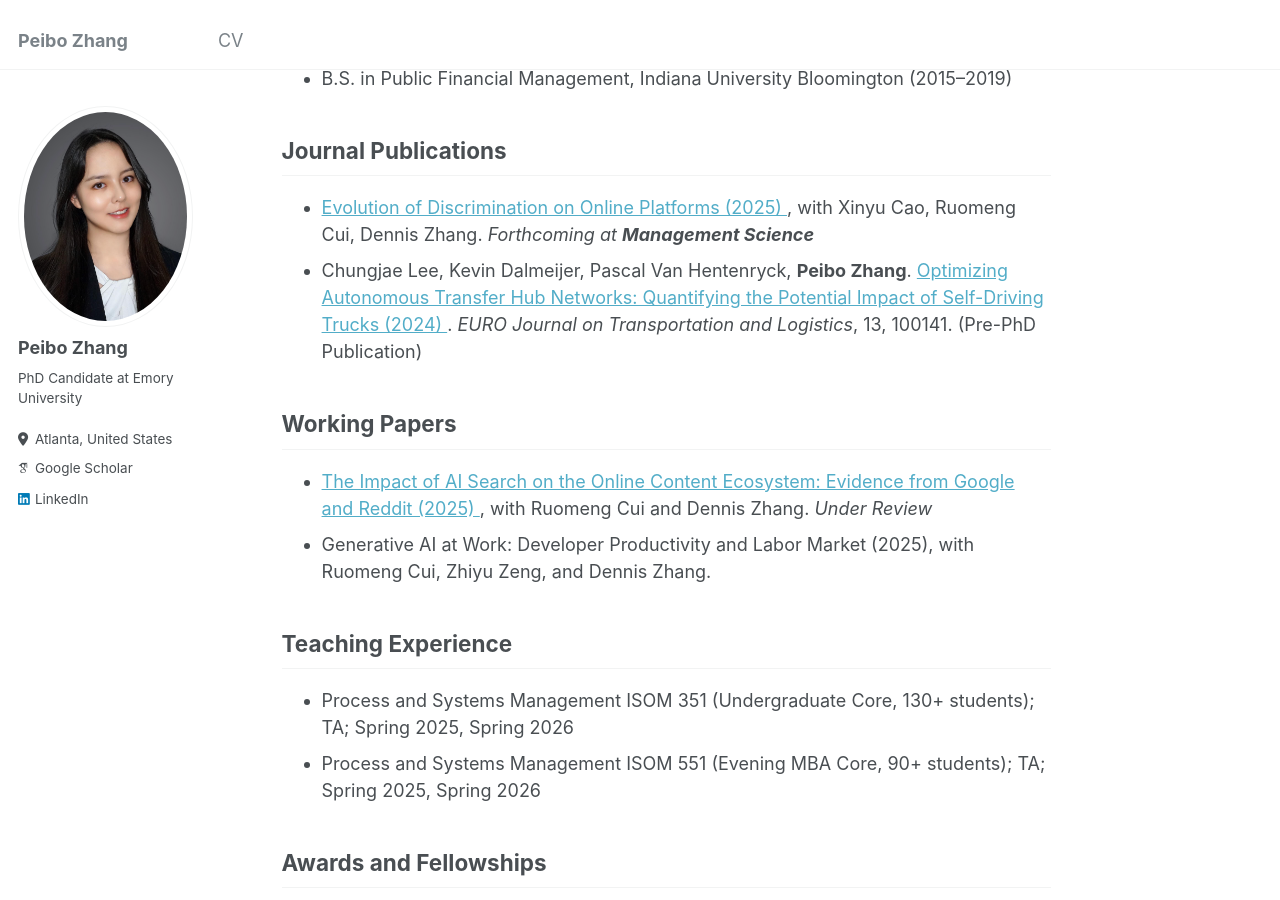
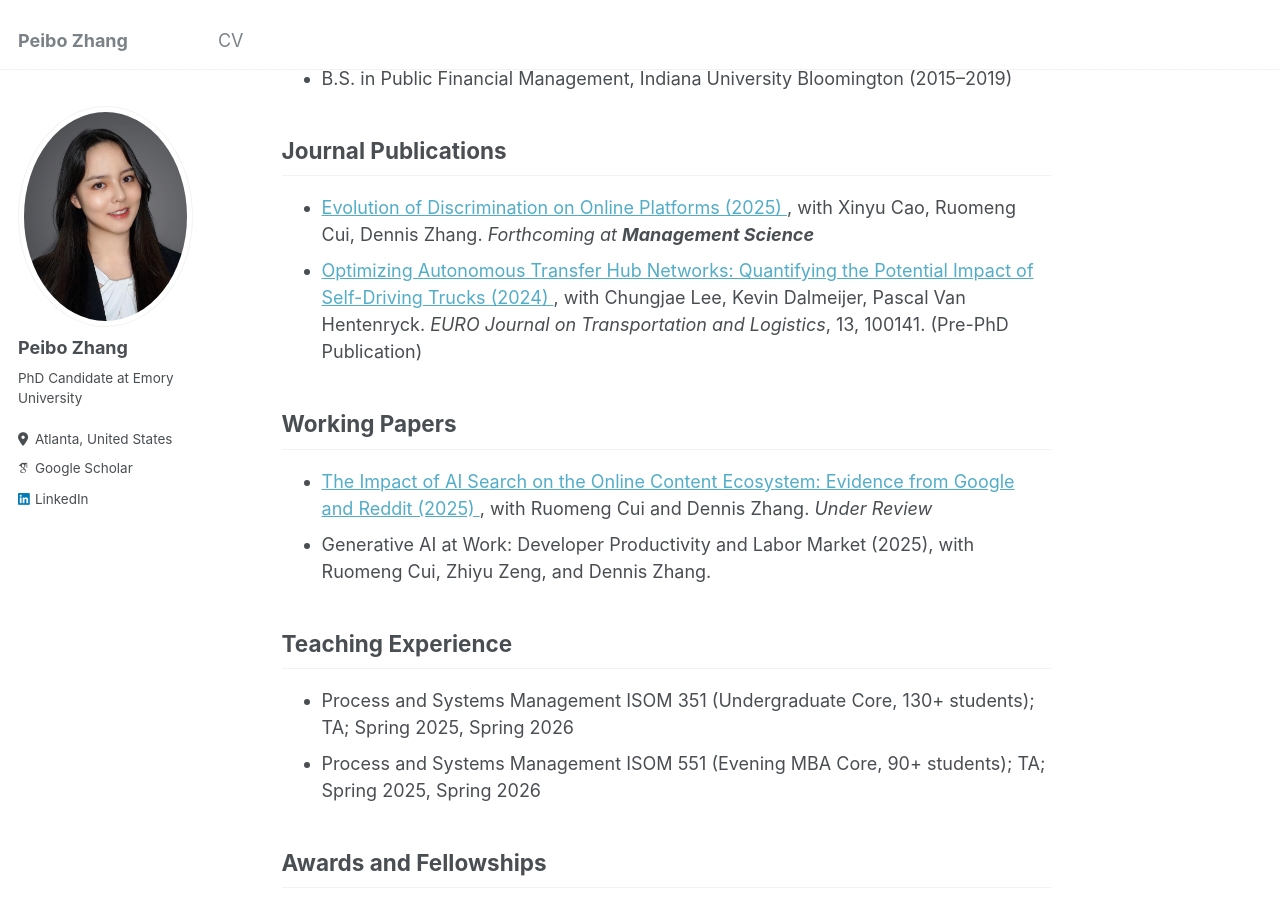
Before and after one commit to PeiboZhang/peibozhang.github.io, a Jekyll site: the page built from _pages/about.md, in a window 1280 px wide and 900 px high, scrolled down 483 px. Built offline with Jekyll 4.4.1, drawn with Linux system fonts in a browser that asks for light colours; some web fonts are replaced.

Commit message:
Update about.md

```diff
--- a/_pages/about.md
+++ b/_pages/about.md
@@ -47,10 +47,10 @@ My research interest broadly centers on online platform operations, generative A
     <i>Forthcoming at <b>Management Science</b></i>
   </li>
   <li>
-    Chungjae Lee, Kevin Dalmeijer, Pascal Van Hentenryck, <b>Peibo Zhang</b>.
     <a href="https://www.sciencedirect.com/science/article/pii/S2192437624000165" target="_blank">
       Optimizing Autonomous Transfer Hub Networks: Quantifying the Potential Impact of Self-Driving Trucks (2024)
-    </a>.
+    </a>,
+    with Chungjae Lee, Kevin Dalmeijer, Pascal Van Hentenryck.
     <i>EURO Journal on Transportation and Logistics</i>, 13, 100141. (Pre-PhD Publication)
   </li>
 </ul>
```
